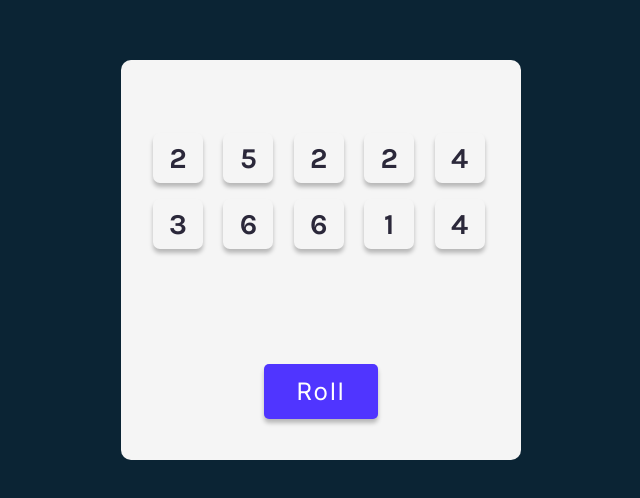
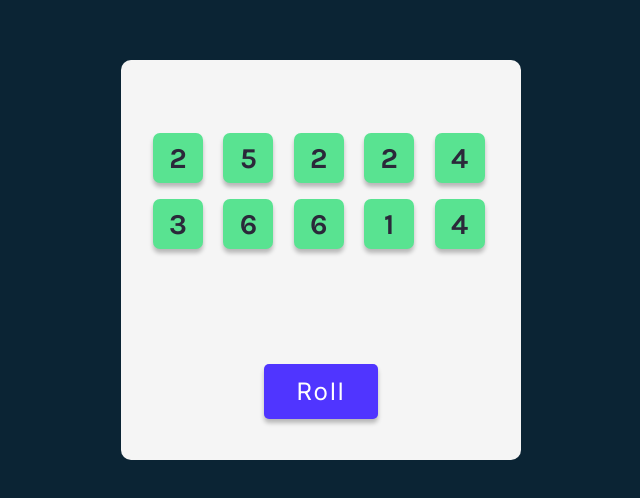
Before and after one commit to NickeeCoco/Tenzies, a React (Vite) app in the folder Tenzies/: page / in a window 1280 px wide. Shown: the part 140-638 px from the top of the page, without its empty margins (319-959 px from the left). Built offline with nearby package versions, Linux system fonts and the light colour scheme.

Commit message:
Manage held dice style

```diff
--- a/Tenzies/src/App.jsx
+++ b/Tenzies/src/App.jsx
@@ -12,7 +12,7 @@ function App() {
       const number = Math.ceil(Math.random() * 6)
       newDice.push({
         value: number,
-        isHeld: false,
+        isHeld: true,
         id: nanoid()
       })
     }
@@ -21,7 +21,10 @@ console.log(newDice)
   }
 
   const diceElements = dice.map(die =>
-    <Die key={die.id} value={die.value} />
+    <Die
+      key={die.id}
+        {...die}
+      />
   )
 
   return (
--- a/Tenzies/src/Die.jsx
+++ b/Tenzies/src/Die.jsx
@@ -1,5 +1,17 @@
 function Die(props) {
-    return <div className="die">{props.value}</div>
+    const {id, value, isHeld} = props
+
+    const styles = {
+        backgroundColor: isHeld ? "#59E391" : "white"
+    }
+    return (
+        <div
+            className="die"
+            style={styles}
+        >
+                {value}
+        </div>
+    )
 }
 
 export default Die
```
